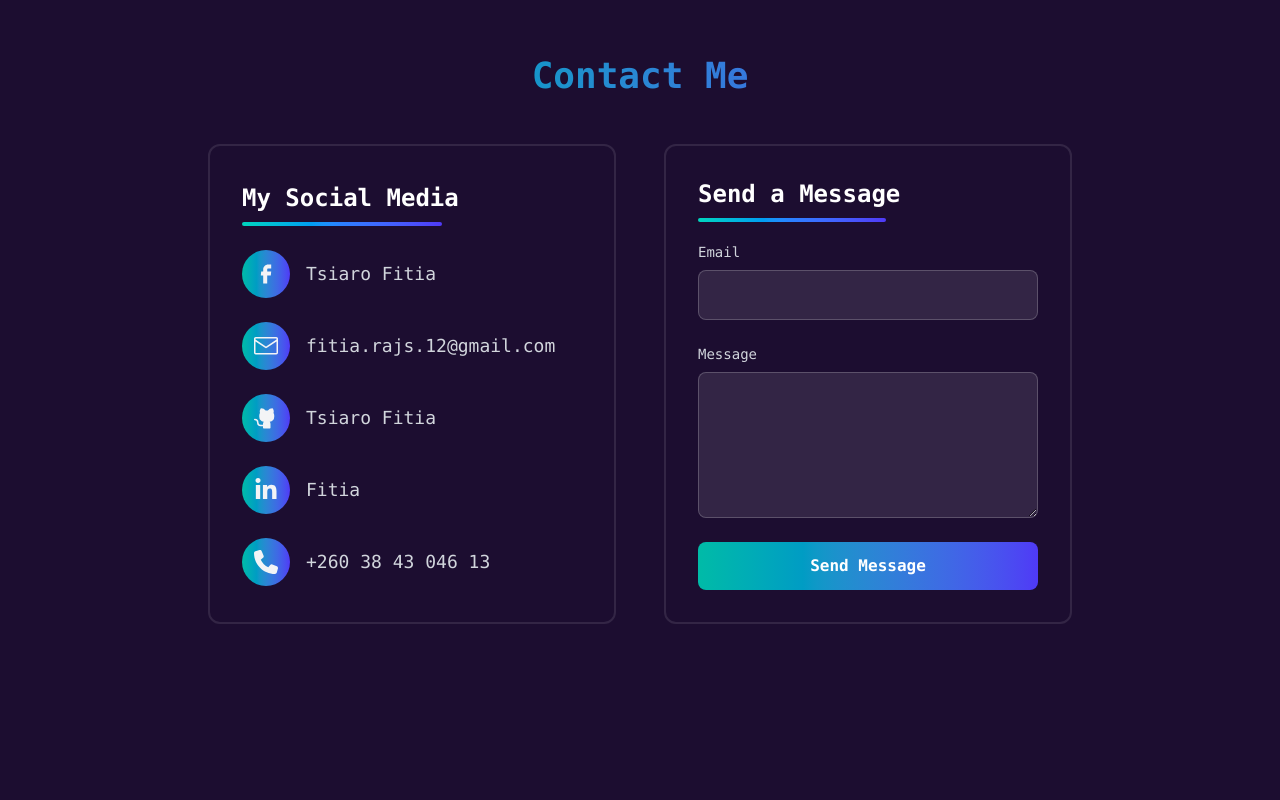
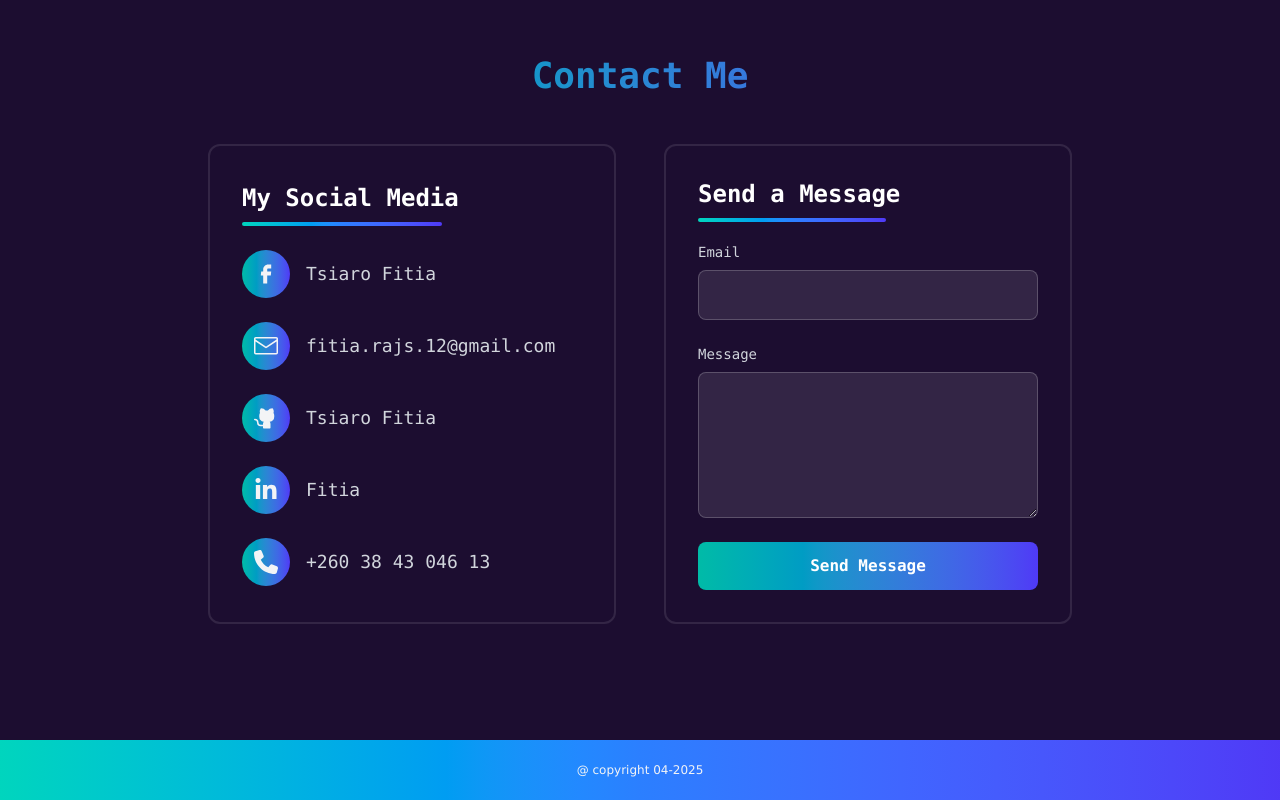
Before and after one commit to tsiaroFitia/PortFolio, a React (Vite) app: page / in a window 1280 px wide. Shown: the part 2460-3260 px from the top of the page. Before the commit the page ends 3200 px from the top, so only its background shows below. Built offline with nearby package versions, Linux system fonts and the light colour scheme.

Commit message:
Ajout de Footer

```diff
--- a/src/App.jsx
+++ b/src/App.jsx
@@ -7,6 +7,7 @@ import AnimationWaves from "./ui/AnimationWaves";
 import About from "./sections/About";
 import Skills from "./sections/Skills";
 import Contact from "./sections/Contact";
+import Footer from "./sections/Footer";
 
 export default function App() {
   const [isLoading, setIsLoading] = useState(false);
@@ -27,6 +28,7 @@ export default function App() {
       <Skills />
 
       <Contact />
+      <Footer />
     </>
   );
 }
--- /dev/null
+++ b/src/sections/Footer.jsx
@@ -0,0 +1,12 @@
+import React from "react";
+
+export default function Footer() {
+  return (
+    <footer className="w-full h-15 bg-gradient-to-r p-4 from-teal-400 via-blue-500 to-indigo-600 justify-center items-center flex flex-row">
+      <div className="items-center justify-center">
+        {" "}
+        <p className="font-light text-xs">@ copyright 04-2025</p>
+      </div>
+    </footer>
+  );
+}
```
